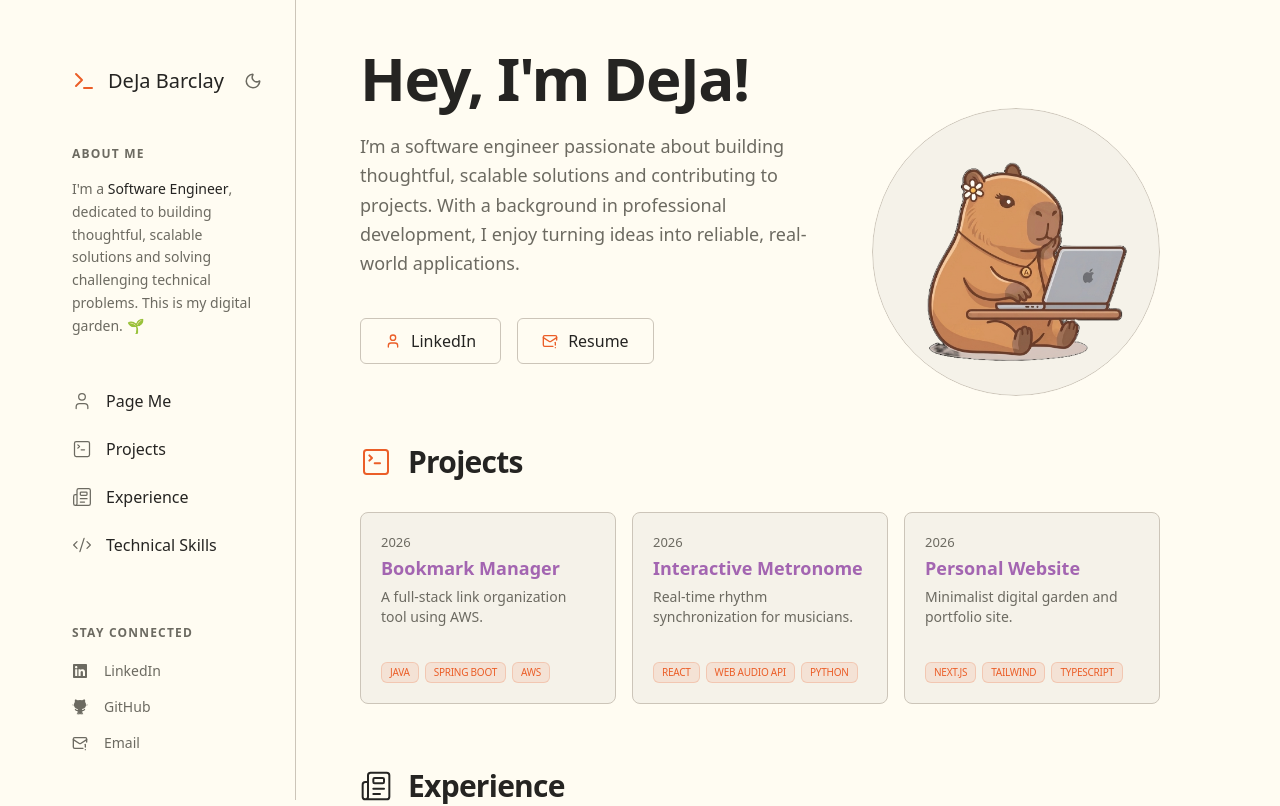
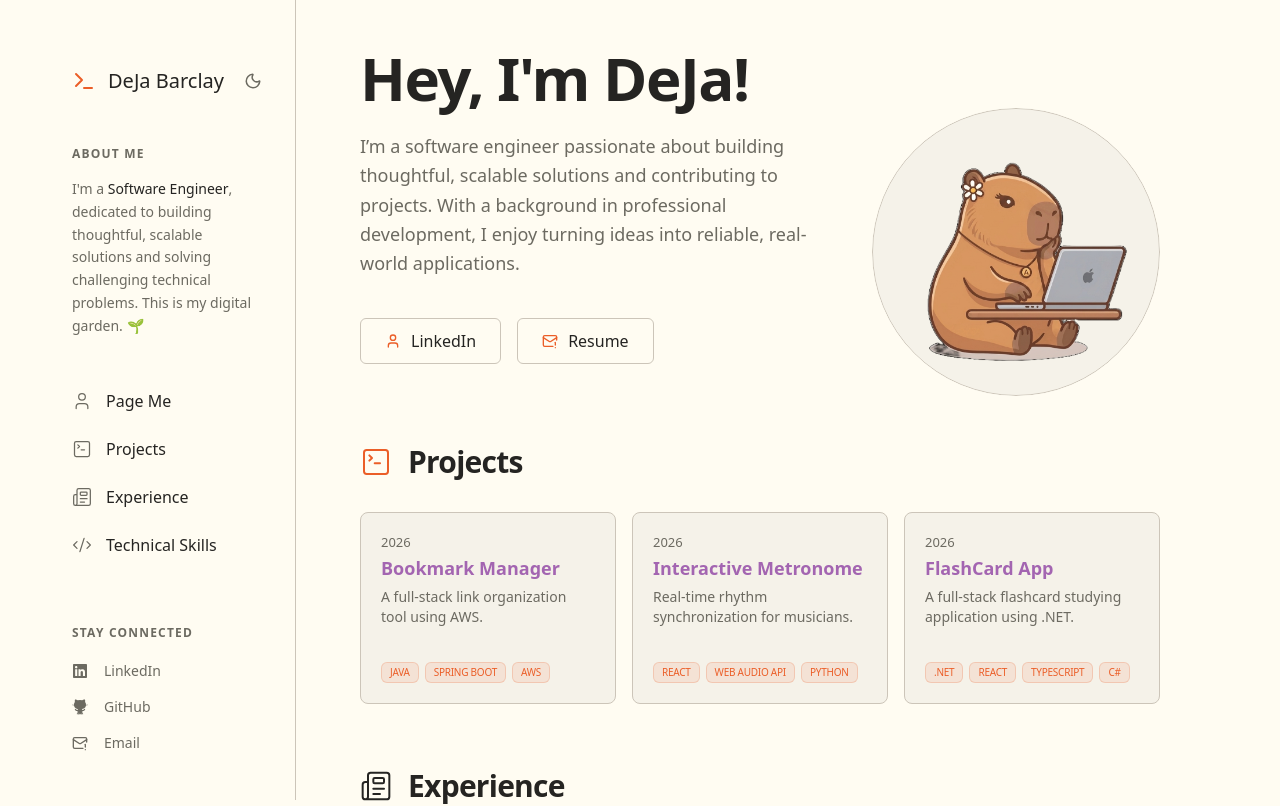
Before and after one commit to BarclayRkts/personal-website-v2, a Next.js app: page / in a window 1280 px wide. Shown: the top 806 px of the page. Built offline with nearby package versions, Linux system fonts and the light colour scheme.

Commit message:
add new project

```diff
--- a/components/Projects.tsx
+++ b/components/Projects.tsx
@@ -18,10 +18,10 @@ const projects = [
     },
     {
         year: '2026',
-        title: 'Personal Website',
-        description: 'Minimalist digital garden and portfolio site.',
-        tags: ['Next.js', 'Tailwind', 'TypeScript'],
-        repo: 'https://github.com/BarclayRkts/personal-website-v2'
+        title: 'FlashCard App',
+        description: 'A full-stack flashcard studying application using .NET.',
+        tags: ['.NET', 'React', 'TypeScript', "C#"],
+        repo: 'https://github.com/BarclayRkts/FlashCards'
     }
 ];
 
```
